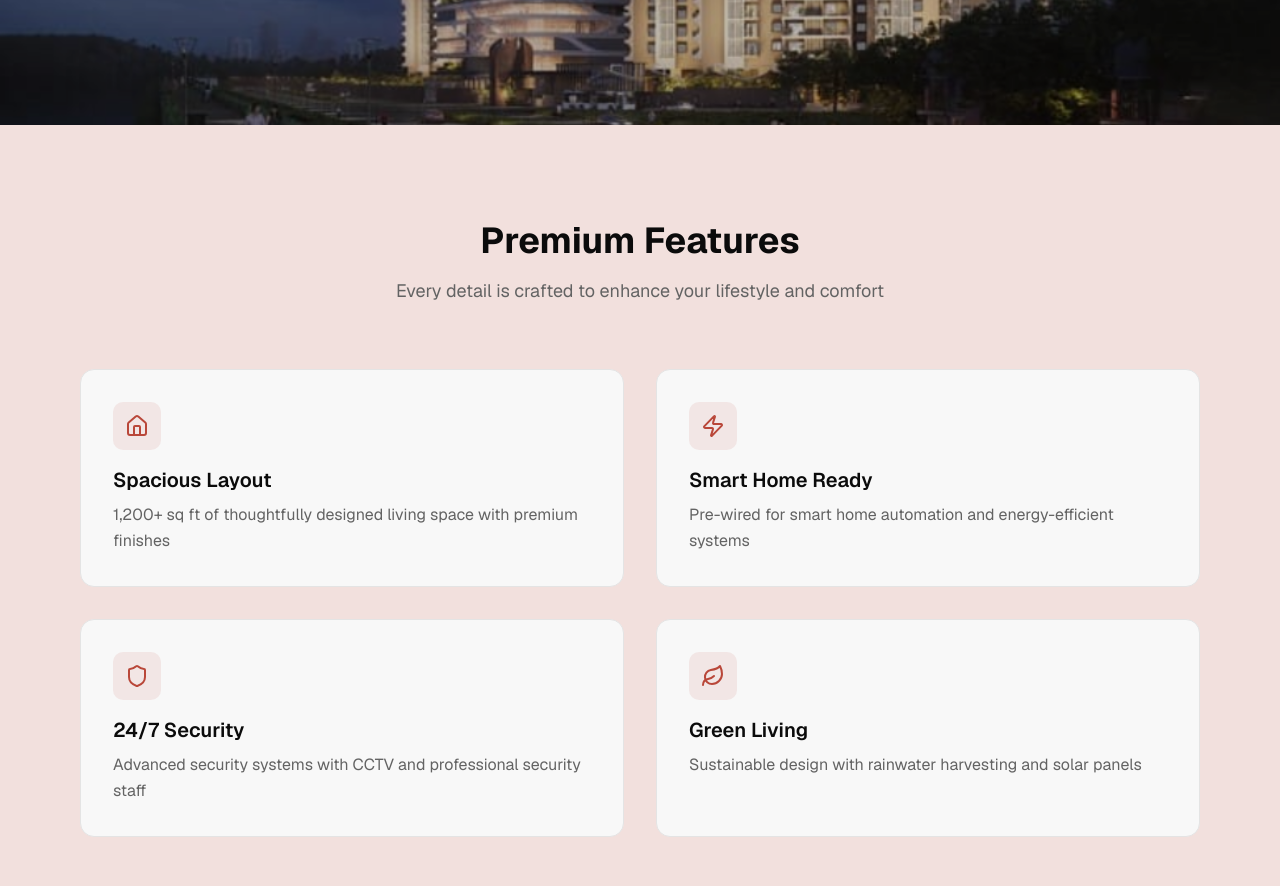
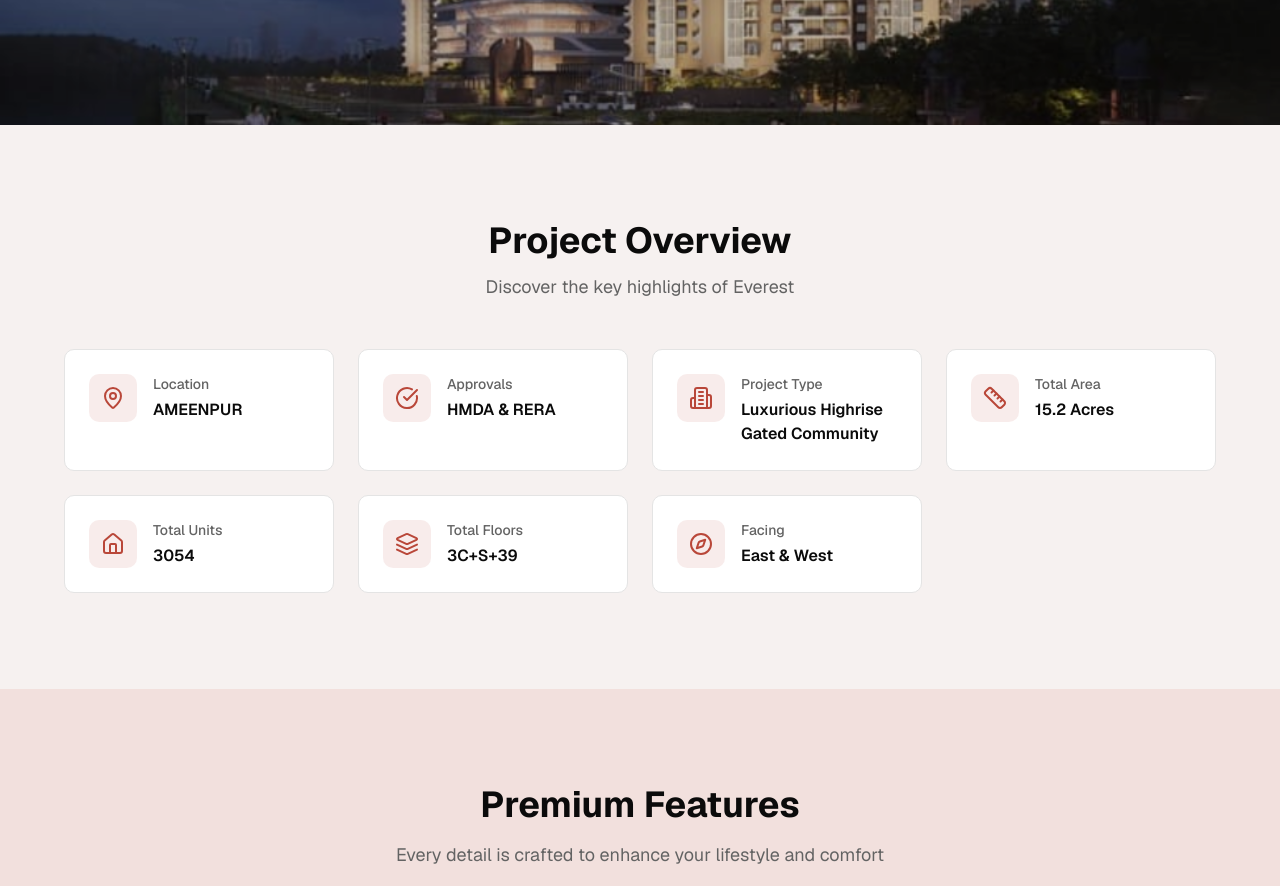
Before and after one commit to arkdevicu/v0-marketing-site-for-2bhk, a Next.js app: page / in a window 1280 px wide. Shown: the part 740-1626 px from the top of the page. Built offline with nearby package versions, Linux system fonts and the light colour scheme.

Commit message:
feat: add Project Overview section with key details
Create modern component to display project specs in grid layout.

#VERCEL_SKIP

Co-authored-by: arkdevicu <227661888+arkdevicu@users.noreply.github.com>

```diff
--- a/app/page.tsx
+++ b/app/page.tsx
@@ -1,5 +1,6 @@
 import { Header } from "@/components/header"
 import { Hero } from "@/components/hero"
+import { ProjectOverview } from "@/components/project-overview"
 import { Features } from "@/components/features"
 import { Amenities } from "@/components/amenities"
 import { Footer } from "@/components/footer"
@@ -10,6 +11,7 @@ export default function Home() {
     <main className="min-h-screen bg-background">
       <Header />
       <Hero />
+      <ProjectOverview />
       <Features />
       <Amenities />
       <FloorPlan />
--- /dev/null
+++ b/components/project-overview.tsx
@@ -0,0 +1,76 @@
+"use client"
+
+import { MapPin, CheckCircle, Building2, Ruler, Home, Layers, Compass } from "lucide-react"
+
+export function ProjectOverview() {
+  const details = [
+    {
+      icon: MapPin,
+      label: "Location",
+      value: "AMEENPUR",
+    },
+    {
+      icon: CheckCircle,
+      label: "Approvals",
+      value: "HMDA & RERA",
+    },
+    {
+      icon: Building2,
+      label: "Project Type",
+      value: "Luxurious Highrise Gated Community",
+    },
+    {
+      icon: Ruler,
+      label: "Total Area",
+      value: "15.2 Acres",
+    },
+    {
+      icon: Home,
+      label: "Total Units",
+      value: "3054",
+    },
+    {
+      icon: Layers,
+      label: "Total Floors",
+      value: "3C+S+39",
+    },
+    {
+      icon: Compass,
+      label: "Facing",
+      value: "East & West",
+    },
+  ]
+
+  return (
+    <section className="py-16 md:py-24 px-4 md:px-8 bg-secondary/30">
+      <div className="max-w-6xl mx-auto">
+        <div className="text-center mb-12">
+          <h2 className="text-3xl md:text-4xl font-bold text-foreground mb-3">Project Overview</h2>
+          <p className="text-muted-foreground text-lg">Discover the key highlights of Everest</p>
+        </div>
+
+        <div className="grid grid-cols-1 md:grid-cols-2 lg:grid-cols-4 gap-6">
+          {details.map((detail, index) => {
+            const Icon = detail.icon
+            return (
+              <div
+                key={index}
+                className="bg-card rounded-lg p-6 border border-border hover:border-primary/50 transition-all duration-300 hover:shadow-lg"
+              >
+                <div className="flex items-start gap-4">
+                  <div className="p-3 bg-primary/10 rounded-lg">
+                    <Icon className="w-6 h-6 text-primary" />
+                  </div>
+                  <div className="flex-1">
+                    <p className="text-sm text-muted-foreground font-medium mb-1">{detail.label}</p>
+                    <p className="text-foreground font-semibold text-sm md:text-base">{detail.value}</p>
+                  </div>
+                </div>
+              </div>
+            )
+          })}
+        </div>
+      </div>
+    </section>
+  )
+}
```
